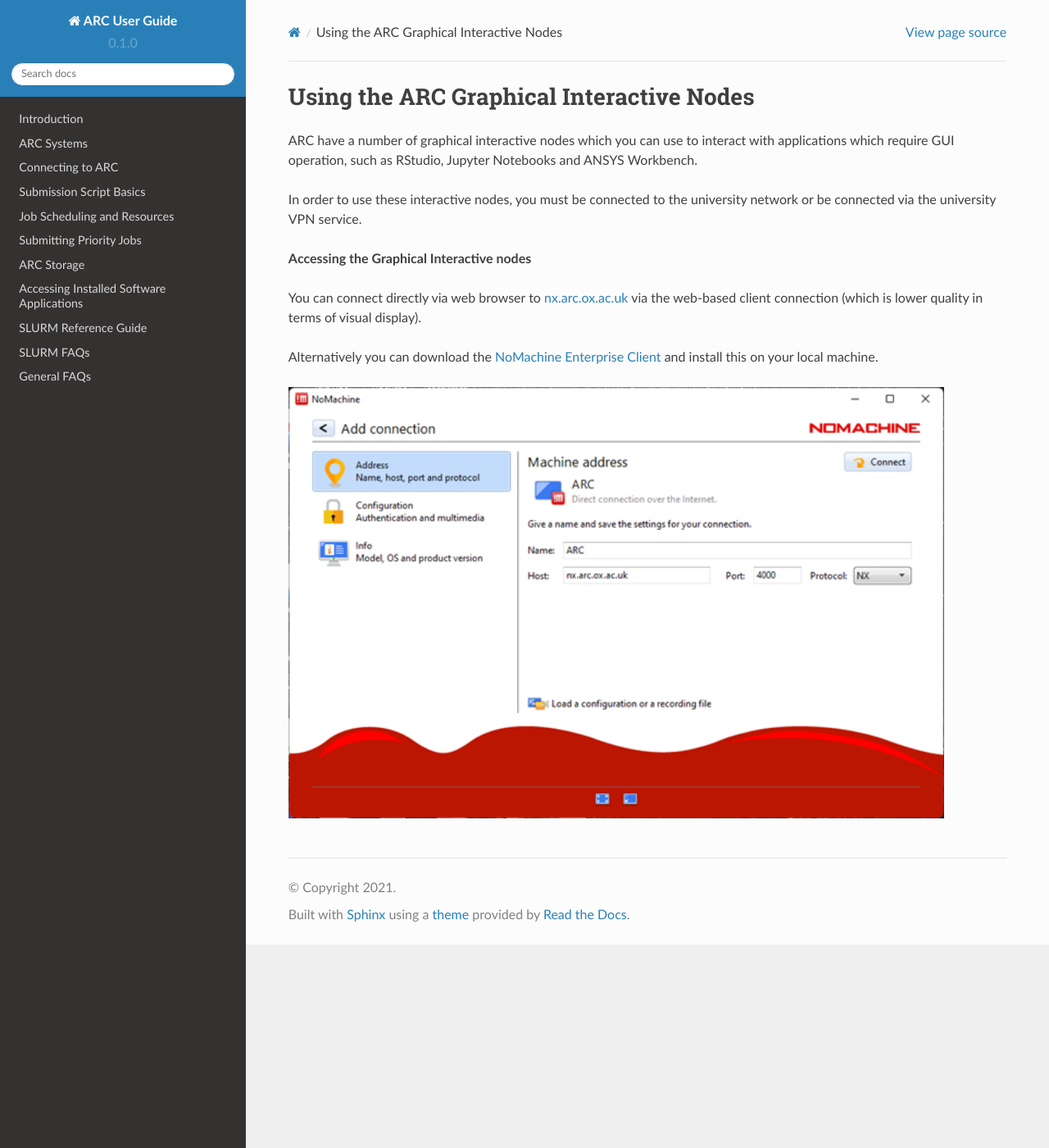
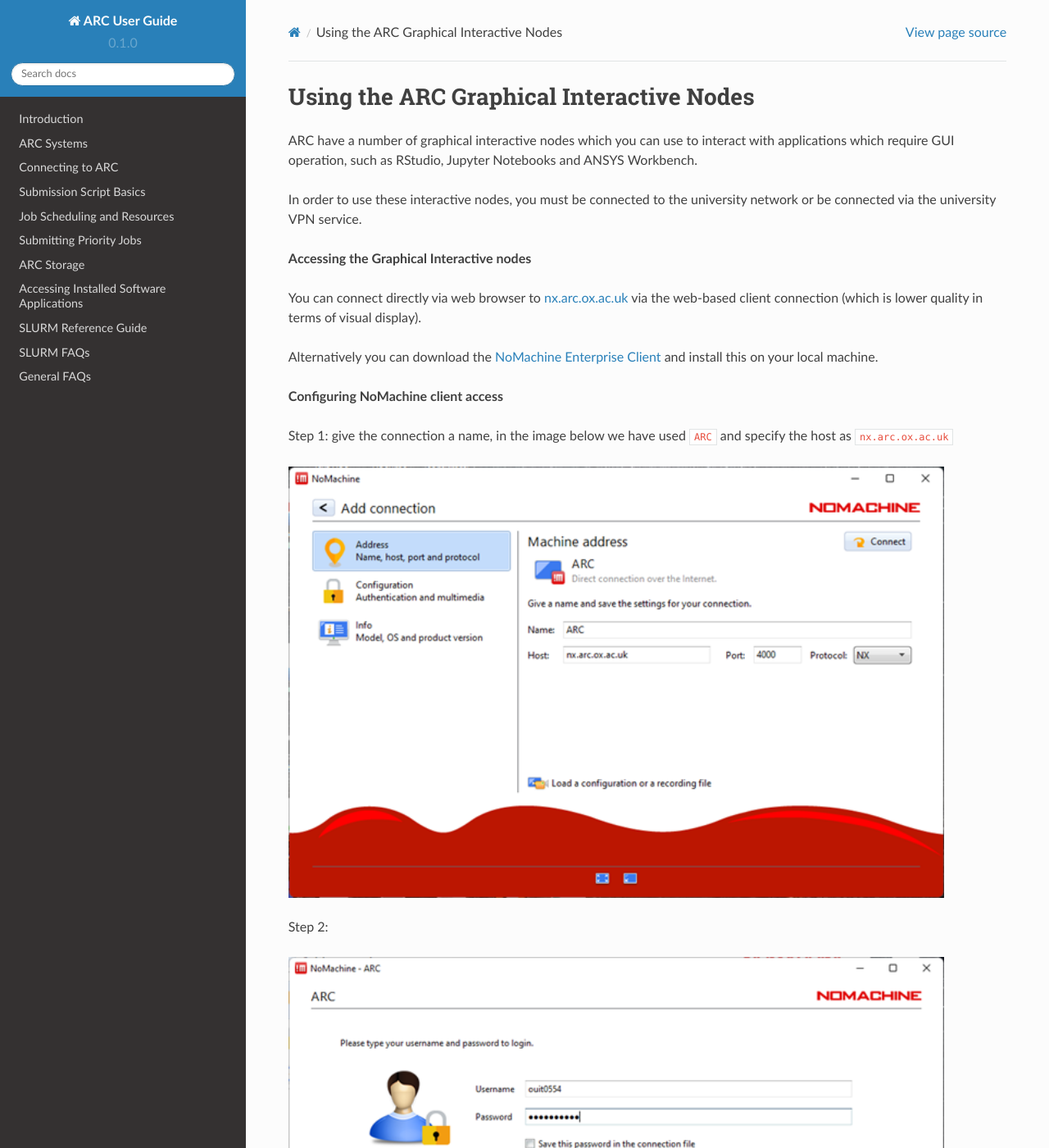
Before and after one commit to tina-friedrich/arc-user-guide, a Sphinx documentation site: the page built from docs/source/arc-gfx-interactive.rst, in a window 1280 px wide and 1400 px high. Shown: the whole window at 82% size. Built offline with Sphinx 7.4.7 and the Read the Docs theme 2.0.0, drawn with Linux system fonts in a browser that asks for light colours.

Commit message:
Update arc-gfx-interactive.rst

```diff
--- a/docs/source/arc-gfx-interactive.rst
+++ b/docs/source/arc-gfx-interactive.rst
@@ -16,6 +16,17 @@
 Alternatively you can download the `NoMachine Enterprise Client <https://www.nomachine.com/download-enterprise#NoMachine-Enterprise-Client>`_ and install this on your
 local machine.
 
+**Configuring NoMachine client access**
+
+Step 1: give the connection a name, in the image below we have used ``ARC`` and specify the host as ``nx.arc.ox.ac.uk``
+
 .. image:: images/arc-client1.png
   :width: 800
   :alt: Client Install Stage 1
+
+
+Step 2:
+
+.. image:: images/arc-client2.png
+  :width: 800
+  :alt: Client Install Stage 2
```
